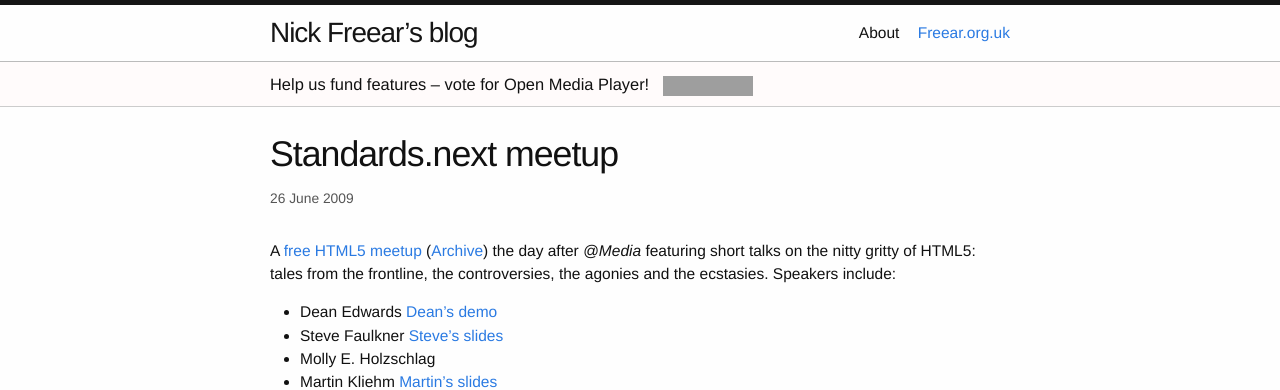
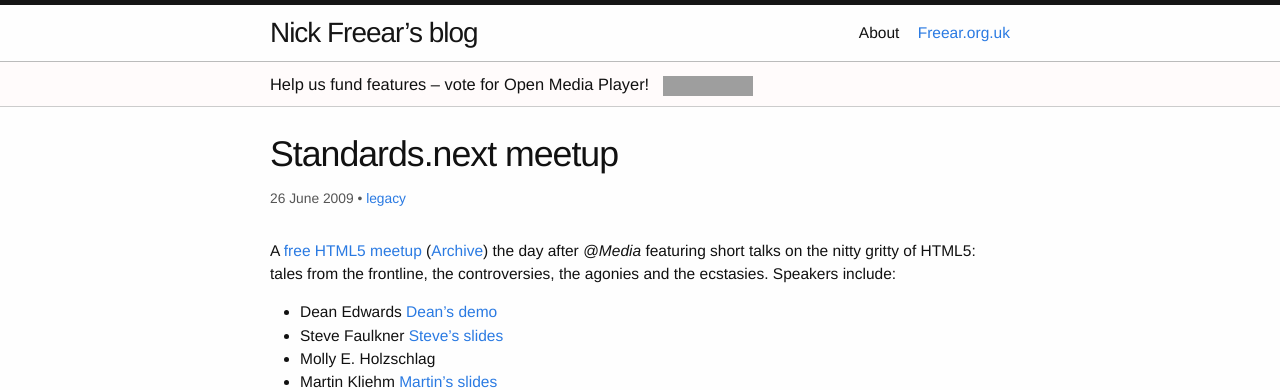
Before and after one commit to nfreear/nfreear.github.io, a Jekyll site: the page built from _posts/2009-06-26-standards-next-meetup.md, in a window 1280 px wide. Shown: the top 390 px of the page. Built offline with Jekyll 4.4.1, drawn with Linux system fonts in a browser that asks for light colours; nearby versions of some CDN libraries; a script that is not in the unit is left out; comment, search, counter and statistics services are not loaded; grey boxes are pictures that could not be loaded.

Commit message:
Bug #9, add link to legacy blog to `post` template

```diff
--- a/_layouts/post.html
+++ b/_layouts/post.html
@@ -11,7 +11,9 @@ layout: default
     <p class="post-meta">
       {% capture date_format %}{{ site.date_format | default: "%b %-d, %Y" }}{% endcapture %}
       {{ page.date | date: date_format }}
-      {% if page.author %} • {{ page.author }}{% endif %}{% if page.meta %} • {{ page.meta }}{% endif %}</p>
+      {% if page.author %} • {{ page.author }}{% endif %}{% if page.meta %} • {{ page.meta }}{% endif %}
+      {% if page.x-source %} • <a href="{{ page.x-source }}" rel=nofollow title="Original post – comments: {{ page.x-comments | default: "0" }}">legacy</a>{% endif %}
+    </p>
   </header>
 
   <article class="post-content">
```
